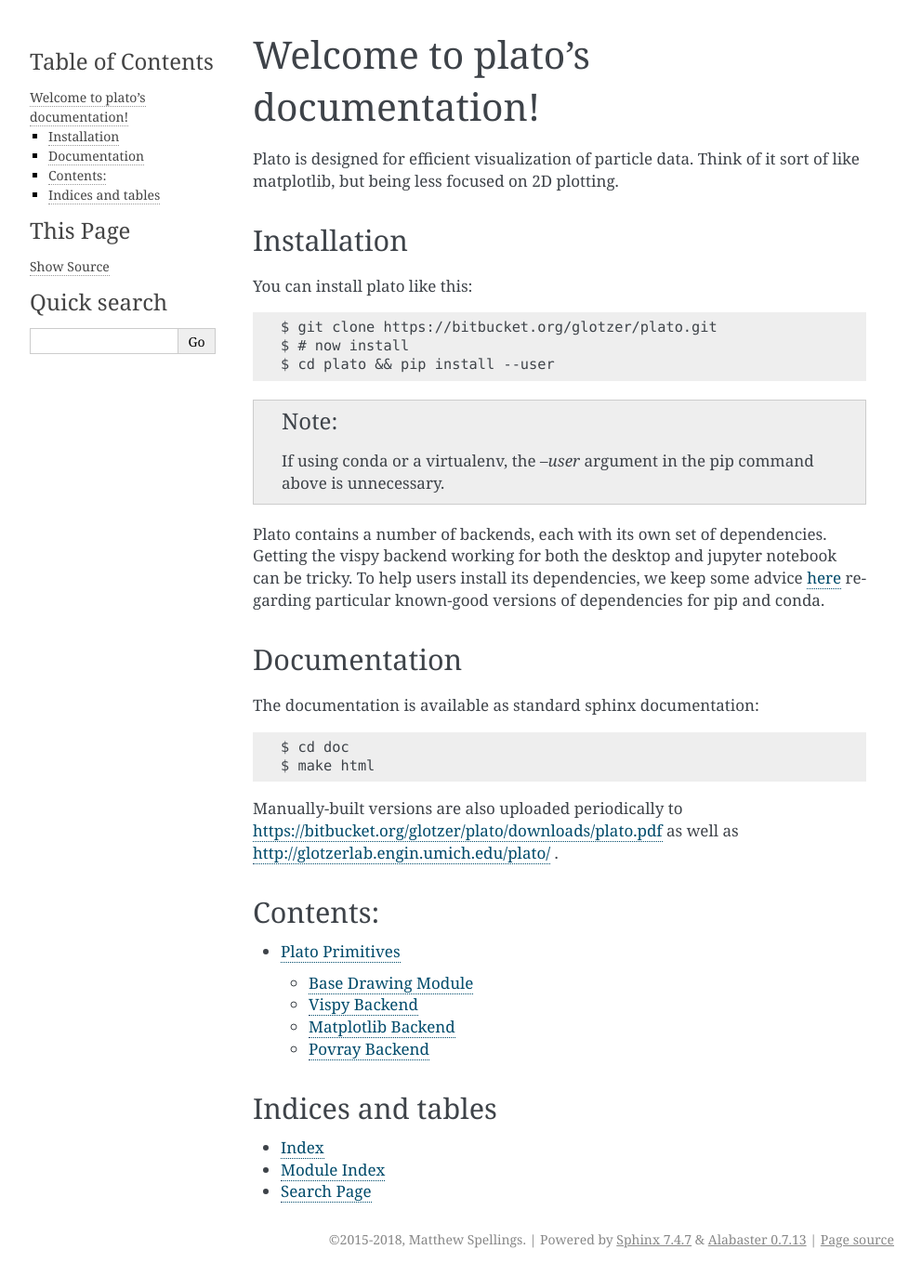
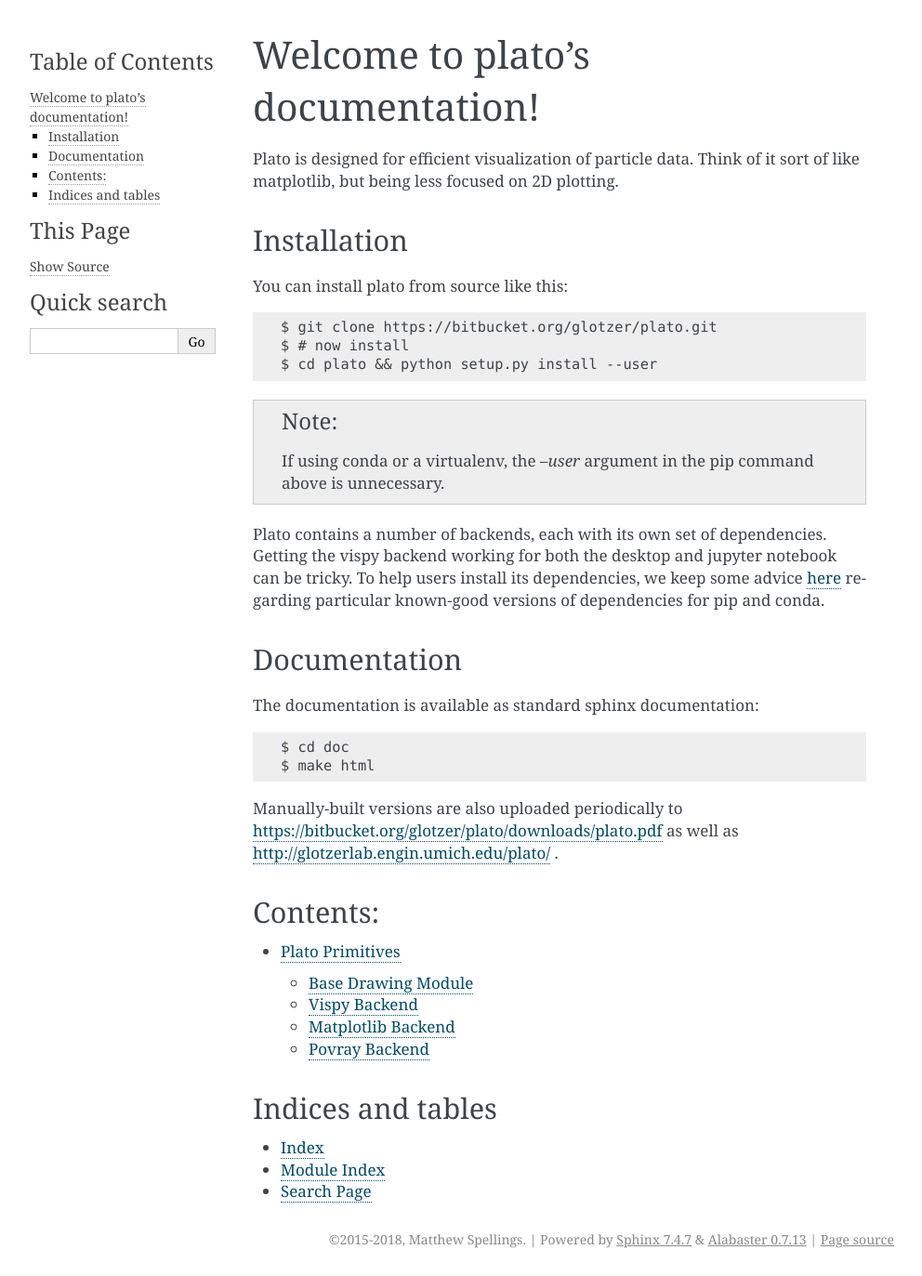
Before and after one commit to glotzerlab/plato, a Sphinx documentation site: the page built from doc/source/index.rst, in a window 1280 px wide. Shown: the whole page at 93% size, without its empty margins (148-1140 px from the left). Built offline with Sphinx 7.4.7, drawn with Linux system fonts in a browser that asks for light colours.

```diff
--- /dev/null
+++ b/README.rst
@@ -0,0 +1 @@
+doc/source/index.rst
--- a/doc/source/index.rst
+++ b/doc/source/index.rst
@@ -13,11 +8,11 @@
 Installation
 ============
 
-You can install plato like this::
+You can install plato from source like this::
 
    $ git clone https://bitbucket.org/glotzer/plato.git
    $ # now install
-   $ cd plato && pip install --user
+   $ cd plato && python setup.py install --user
 
 .. note::
 
```
Also changed, not shown: other parts of doc/source/index.rst (+0 -5 lines), README.md (deleted, +0 -21 lines).
